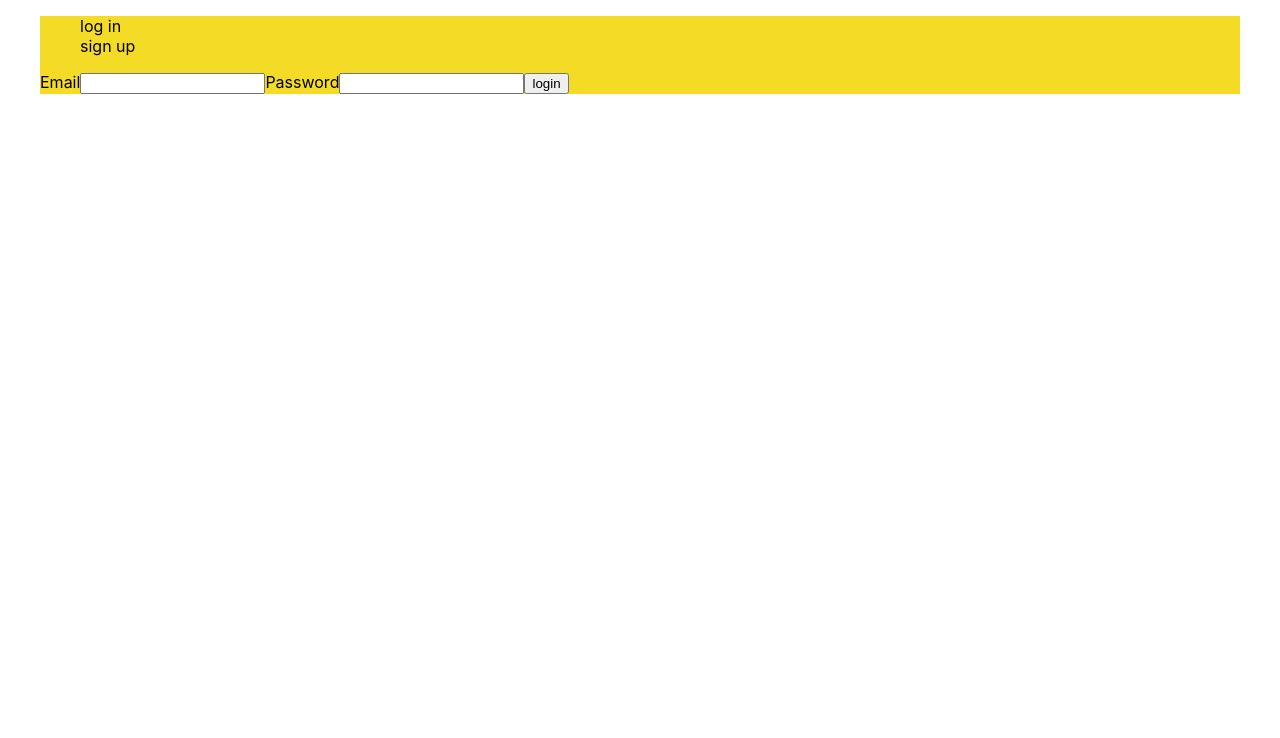
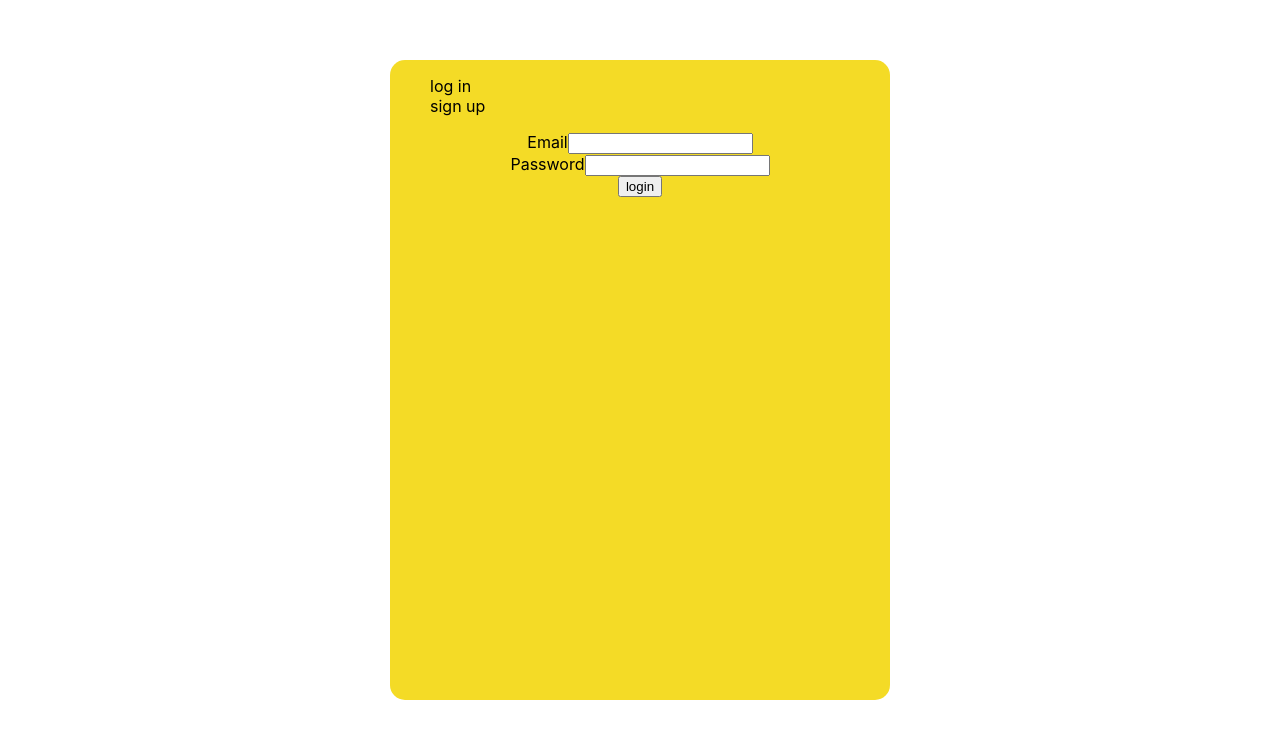
Before and after one commit to matheus-hro/GA-Final-Project-CaseCount, a React (Create React App) app: page /login in a window 1280 px wide. Shown: the top 738 px of the page. Built offline with nearby package versions, Linux system fonts and the light colour scheme.

Commit message:
minor changes css

```diff
--- a/src/components/LoginForm/LoginForm.css
+++ b/src/components/LoginForm/LoginForm.css
@@ -6,3 +6,9 @@ ol, ul, menu {
   flex: row;
   justify-content: center;
 }
+.form-login {
+  display: flex;
+  flex-direction: column;
+  justify-content: center;
+  align-items: center;
+}
--- a/src/components/LoginForm/LoginForm.jsx
+++ b/src/components/LoginForm/LoginForm.jsx
@@ -43,7 +43,7 @@ export default class LoginForm extends React.Component {
           <li>log in</li>
           <li>sign up</li>
         </ul>
-         <form action="">
+         <form className="form-login" action="">
            <label><span>Email</span>
             <input type="text" name="email" value={this.state.email} onChange={this.handleChange} required/>
            </label>
--- a/src/components/SignupForm/SignupForm.css
+++ b/src/components/SignupForm/SignupForm.css
@@ -6,3 +6,9 @@ ol, ul, menu {
   flex: row;
   justify-content: center;
 }
+.form-signup {
+  display: flex;
+  flex-direction: column;
+  justify-content: center;
+  align-items: center;
+}
--- a/src/components/SignupForm/SignupForm.jsx
+++ b/src/components/SignupForm/SignupForm.jsx
@@ -45,7 +45,7 @@ export default class SignupForm extends Component {
           <li>log in</li>
           <li>sign up</li>
         </ul>
-         <form action="">
+         <form className="form-signup" action="">
            <label><span>Name</span>
             <input type="text" name="name" value={this.state.name} onChange={this.handleChange} required/>
            </label>
--- a/src/pages/LoginPage/LoginPage.css
+++ b/src/pages/LoginPage/LoginPage.css
@@ -1,7 +1,14 @@
-.wrap {
-  max-width: 1200px;
-  margin: 0 auto;
-}
+
 .login-form {
   background-color: #F4DB26;
+  max-width: 500px;
+    width: 90vw;
+    min-height: 500px;
+    height: 80vh;
+    border-radius: 15px;
+    /* margin: 20px; */
+    overflow: hidden;
+    margin: 0 auto;
+    margin-top: 60px;
+
 }
--- a/src/pages/LoginPage/LoginPage.jsx
+++ b/src/pages/LoginPage/LoginPage.jsx
@@ -10,7 +10,7 @@ export default class LoginPage extends React.Component {
   }
   render() {
     return(
-      <div className='wrap login-form'>
+      <div className='login-form'>
        {this.state.userRegistered ? (
          <LoginForm />
        ) : (
```
